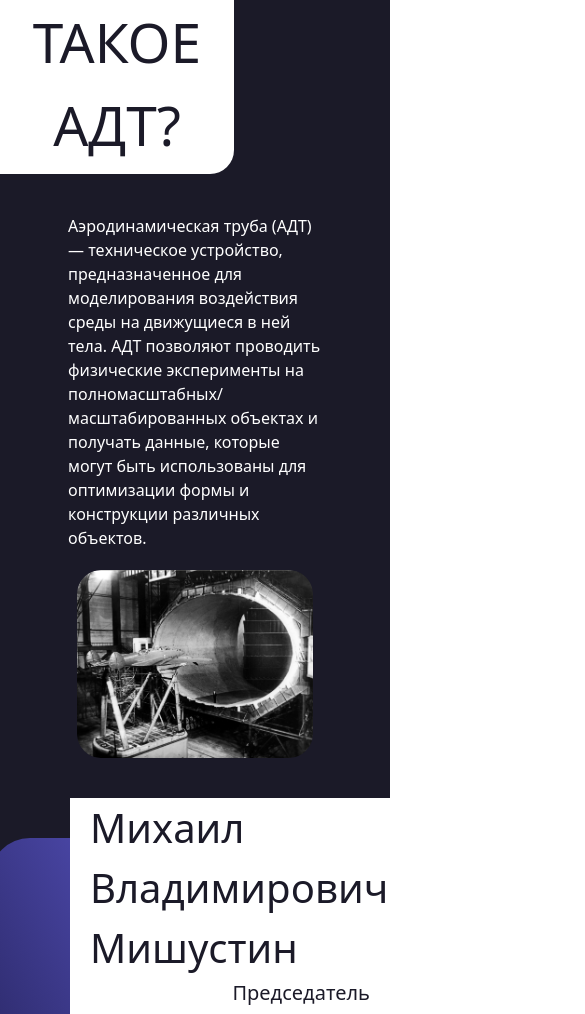
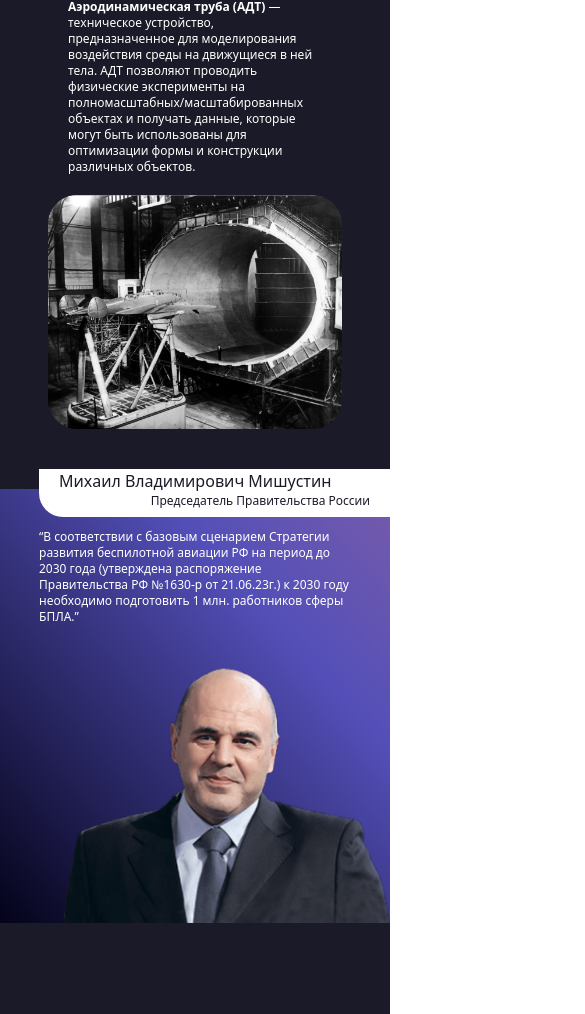
Before and after one commit to zemdenalex/FlowTech-2.0, a React (Vite) app in the folder site/: page / in a window 390 px wide. Shown: the part 981-1995 px from the top of the page, 585 px wide, since content can reach past the window. Built offline with nearby package versions, Linux system fonts and the light colour scheme.

Commit message:
About mobile

```diff
--- a/site/src/components/About/About.jsx
+++ b/site/src/components/About/About.jsx
@@ -8,17 +8,16 @@ const About = () => {
         {/* Об АДТ */}
         <div className=''>
             <div>
-                <div className='bg-white w-3/5 rounded-br-3xl'>
-                    <h2 className='text-roboto text-[55px] text-main text-center px-5 py-2'>ЧТО ТАКОЕ АДТ?</h2>
+                <div className='bg-white w-5/6 md:w-3/5 rounded-br-3xl'>
+                    <h2 className='text-roboto text-2xl md:text-[55px] text-main text-center px-5 py-2'>ЧТО ТАКОЕ АДТ?</h2>
                 </div>
                 <div className='lg:grid container text-white lg:grid-cols-2 my-10'>
-                    <p className='m-5 mt-10 text-open-sans text-[16px]'>
-                        Аэродинамическая труба (АДТ) — техническое устройство, предназначенное для моделирования воздействия среды на движущиеся в ней тела. АДТ позволяют проводить физические эксперименты на полномасштабных/масштабированных объектах и получать данные, которые могут быть использованы для оптимизации формы и конструкции различных объектов.
+                    <p className='m-5 mt-10 text-open-sans text-xs md:text-[16px]'>
+                        <b>Аэродинамическая труба (АДТ)</b> — техническое устройство, предназначенное для моделирования воздействия среды на движущиеся в ней тела. АДТ позволяют проводить физические эксперименты на полномасштабных/масштабированных объектах и получать данные, которые могут быть использованы для оптимизации формы и конструкции различных объектов.
                     </p>
                     <div className='flex justify-center'>
-                        <div className='mx-[10%]'>
+                        <div className='md:mx-[10%]'>
                             <img className='rounded-3xl object-scale-down self-center' src={About1}/>
-                            <p></p>
                         </div>
                     </div>
                 </div>
@@ -26,18 +25,20 @@ const About = () => {
         </div>
 
         {/* Мишустин */}
-        <div className='flex justify-end items-end'>
-            <div className='relative h-auto w-auto'>
-                <div className='bg-white absolute top-0 w-4/5 right-0 z-40 text-main px-5 pb-2 rounded-bl-3xl'>
-                    <h2 className='text-roboto text-[40px]'>Михаил Владимирович Мишустин</h2>
-                    <p className='text-right text-[20px]'>Председатель Правительства России</p>
+        <div className='md:flex md:justify-end md:items-end'>
+            <div className='relative md:h-auto md:w-auto max-md:mb-[650px]'>
+                <div className='bg-white absolute top-0 w-[90%] md:w-4/5 right-0 z-40 text-main px-5 pb-2 rounded-bl-3xl'>
+                    <h2 className='text-roboto text-base font-medium md:text-[40px]'>Михаил Владимирович Мишустин</h2>
+                    <p className='text-right text-xs md:text-[20px]'>Председатель Правительства России</p>
                 </div>
-                <div className='lg:grid rounded-l-[40px] z-30 text-white lg:grid-cols-[600px_auto] my-10 bg-gradient-to-tr from-gd0 via-gd40 via-40% via-gd70 via-70% to-gd100'>
-                    <p className='my-auto ml-[30%] w-[400px] text-open-sans text-[20px]'>
-                        “В соответствии с базовым сценарием Стратегии развития беспилотной авиации РФ на период до 2030 года (утверждена распоряжение Правительства РФ №1630-р от 21.06.23г.) к 2030 году необходимо подготовить 1 млн. работников сферы БПЛА.”
-                    </p>
-                    <div className='mt-10 mr-32'>
-                        <img className='h-[500px] self-center' src={Mishustin}/>
+                <div className='md:grid max-md:absolute max-md:mt-5 max-md:w-full md:rounded-l-[40px] z-30 text-white md:grid-cols-[600px_auto] md:my-10 bg-gradient-to-tr from-gd0 via-gd40 via-40% via-gd70 via-70% to-gd100'>
+                    <div className=''>
+                        <p className='my-auto max-md:mt-10 max-md:mx-[10%] md:ml-[30%] md:w-[400px] text-open-sans text-xs md:text-[20px]'>
+                            “В соответствии с базовым сценарием Стратегии развития беспилотной авиации РФ на период до 2030 года (утверждена распоряжение Правительства РФ №1630-р от 21.06.23г.) к 2030 году необходимо подготовить 1 млн. работников сферы БПЛА.”
+                        </p>
+                    </div>
+                    <div className='md:mt-10 md:mr-32'>
+                        <img className='md:h-[500px] max-md:pt-5 max-md:pl-16 object-scale-down self-center' src={Mishustin}/>
                     </div>
                 </div>
             </div>
--- a/site/src/components/Schools/Schools.jsx
+++ b/site/src/components/Schools/Schools.jsx
@@ -8,7 +8,7 @@ const Schools = () => {
       {/* Schools 1 */}
       <div id="schools-1">
         <div className='bg-white rounded-br-3xl w-3/5'>
-          <h2 className='text-main text-[40px] text-roboto mx-20 my-2'>
+          <h2 className='text-main md:text-[40px] text-roboto mx-20 my-2'>
             АДТ – УЧЕБНАЯ – ШКОЛАМ, КВАНТОРИУМАМ, ЦМИТАМ
           </h2>
         </div>
@@ -35,11 +35,12 @@ const Schools = () => {
           </div>
         </div>
       </div>
+
       {/* Schools 2 */}
       <div id="schools-2" className='mt-20 flex flex-col'>
         <div className='w-full'>
           <div className='float-right rounded-bl-3xl bg-white text-main px-10 py-2 w-3/5'>
-            <h2 className='text-roboto text-[40px]'>АДТ – ИССЛЕДОВАТЕЛЬСКАЯ – ВУЗАМ, СПО</h2>
+            <h2 className='text-roboto md:text-[40px]'>АДТ – ИССЛЕДОВАТЕЛЬСКАЯ – ВУЗАМ, СПО</h2>
           </div>
         </div>
         <div className='container'>
@@ -65,10 +66,11 @@ const Schools = () => {
           </div>
         </div>
       </div>
+
       {/* Schools 3 */}
       <div id="schools-3">
         <div className='bg-white rounded-br-3xl mt-20 w-3/5'>
-          <h2 className='text-main text-[40px] text-roboto mx-20 my-2'>
+          <h2 className='text-main md:text-[40px] text-roboto mx-20 my-2'>
             АДТ – СОЗИДАЮЩАЯ – МАЛЫМ И СТУД. КБ, РАЗРАБОТЧИКАМ БАС
           </h2>
         </div>
```
